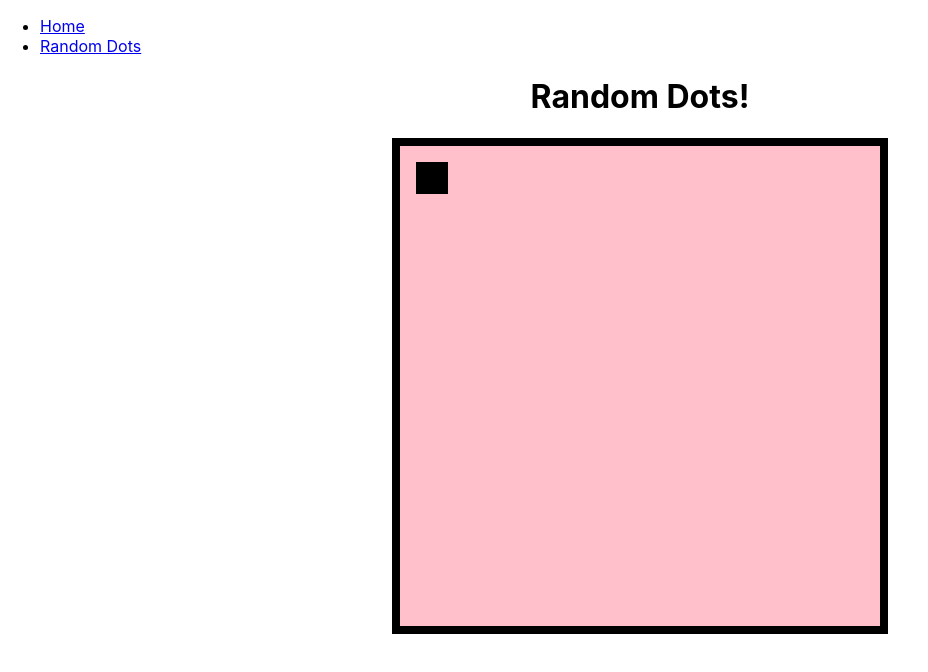
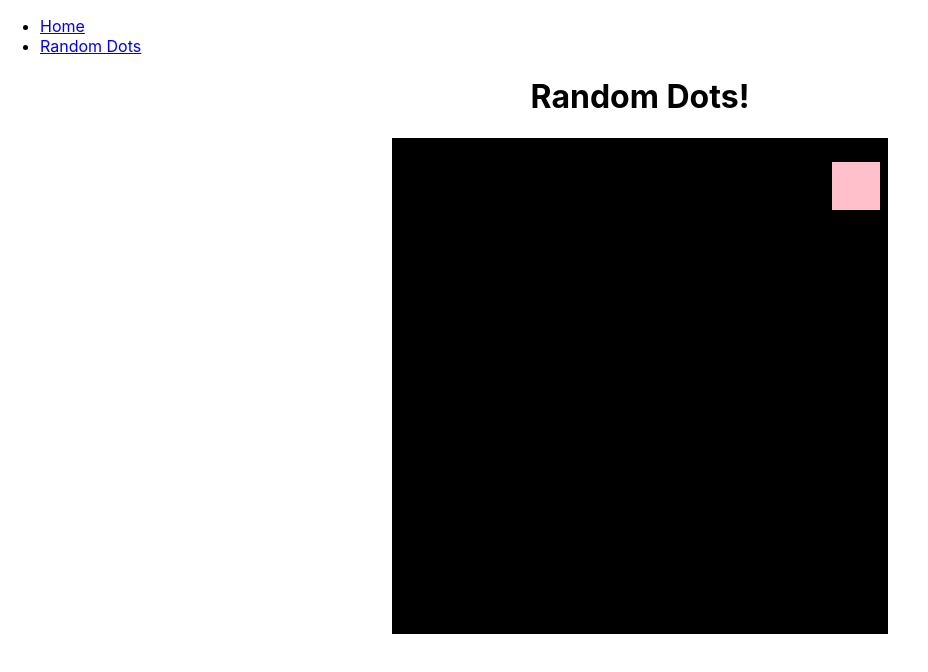
Before and after one commit to breadoliveoilsalt/getMouz, a React (Create React App) app in the folder client/: page /randomdots in a window 1280 px wide. Shown: the top 672 px of the page, without its empty margins (0-928 px from the left). Built offline with nearby package versions, Linux system fonts and the light colour scheme.

Commit message:
Take notes in randomDots.css re sizing; invert pink and black colors in container :

```diff
--- a/client/src/randomDots.css
+++ b/client/src/randomDots.css
@@ -6,7 +6,7 @@
   height: 30em;  /* 16px * 30 = 460px */
   width: 30em;
   border: solid black .5em;
-  background-color: pink;
+  background-color: black;
 }
 
 .text-centered {
@@ -16,9 +16,9 @@
 
 .dot {
   position: absolute;
-  top: 1em;
-  left: 1em;
-  height: 2em; /* 30 ems = container width or height */
-  width: 2em;
-  background-color: black;
+  top: 1em; /* 0 em to 28 em is right up against boarder, at 2 em sized dots */
+  left: 27em; /* 0 em to 27 em is right up against boarder, at 3 em sized dots */
+  height: 3em; /* 30 ems = container width or height */
+  width: 3em;
+  background-color: pink;
 }
```
